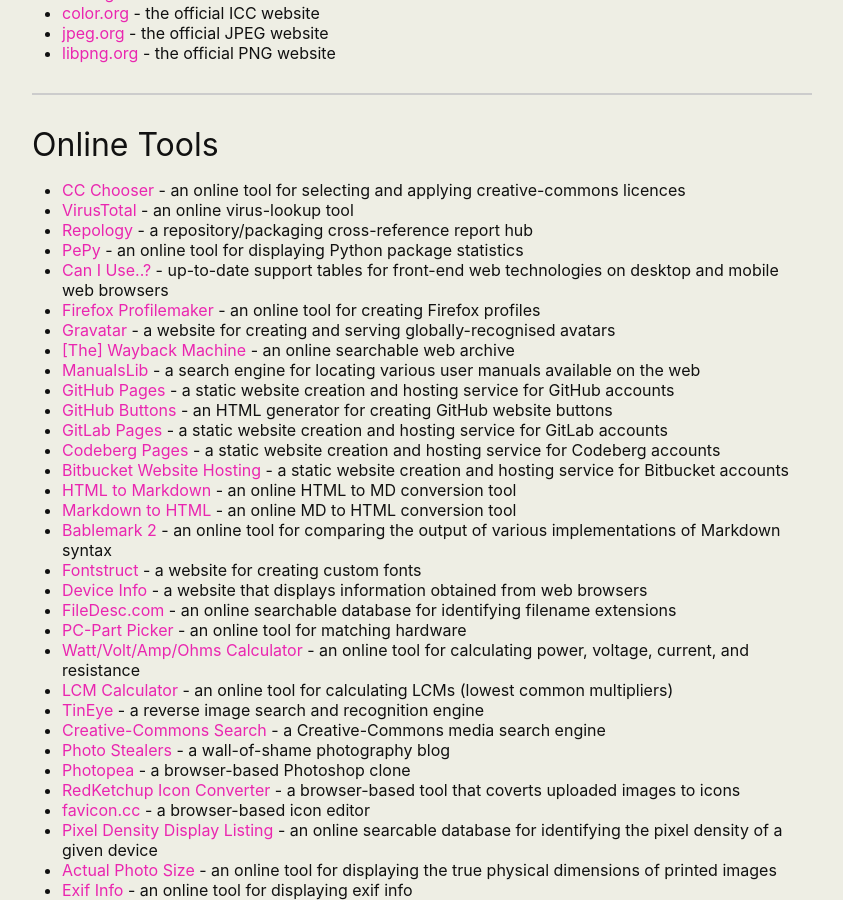
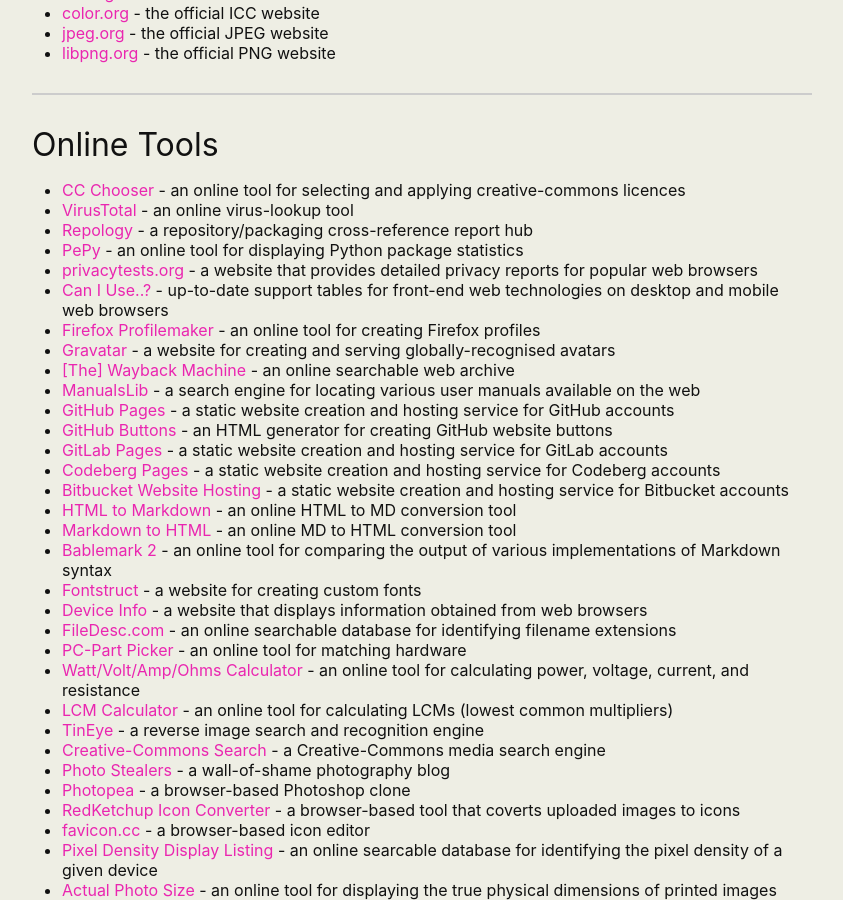
Before and after one commit to martbetz/martbetz.github.io, a Jekyll site: the page built from useful-links.html, in a window 1280 px wide and 900 px high, scrolled down 5601 px. Shown: the whole window, without its empty margins (218-1061 px from the left). Built offline with Jekyll 4.4.1, drawn with Linux system fonts in a browser that asks for light colours.

Commit message:
Update useful-links.html

```diff
--- a/useful-links.html
+++ b/useful-links.html
@@ -316,6 +316,7 @@
 <li><a href="https://www.virustotal.com/gui/home/upload">VirusTotal</a> - an online virus-lookup tool</li>
 <li><a href="https://repology.org/">Repology</a> - a repository/packaging cross-reference report hub</li>
 <li><a href="https://pepy.tech">PePy</a> - an online tool for displaying Python package statistics</li>
+<li><a href="https://privacytests.org/">privacytests.org</a> - a website that provides detailed privacy reports for popular web browsers</li>
 <li><a href="https://caniuse.com">Can I Use..?</a> - up-to-date support tables for front-end web technologies on desktop and mobile web browsers</li>
 <li><a hfref="https://ffprofile.com/">Firefox Profilemaker</a> - an online tool for creating Firefox profiles</li>
 <li><a href="https://en.gravatar.com">Gravatar</a> - a website for creating and serving globally-recognised avatars</li>
```
